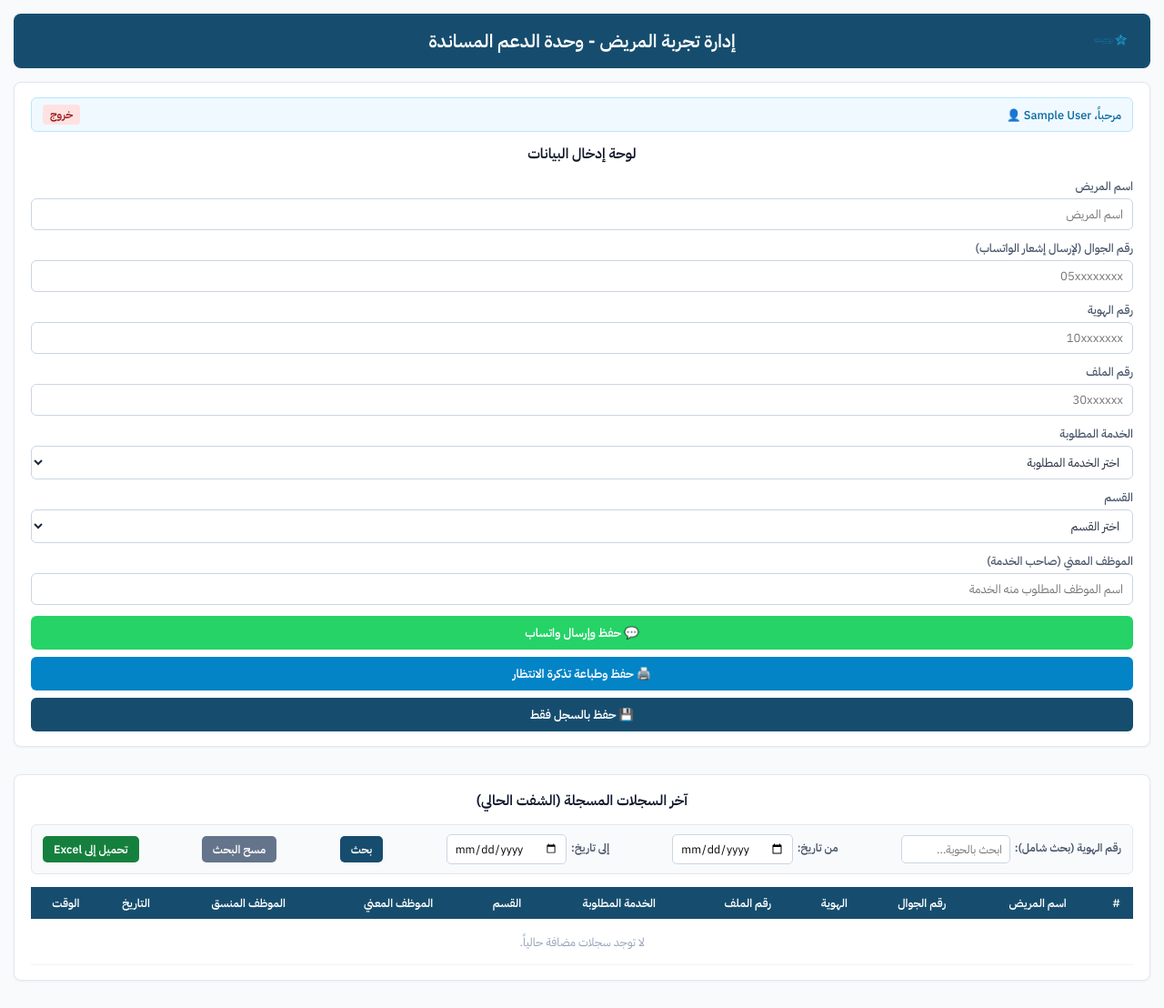
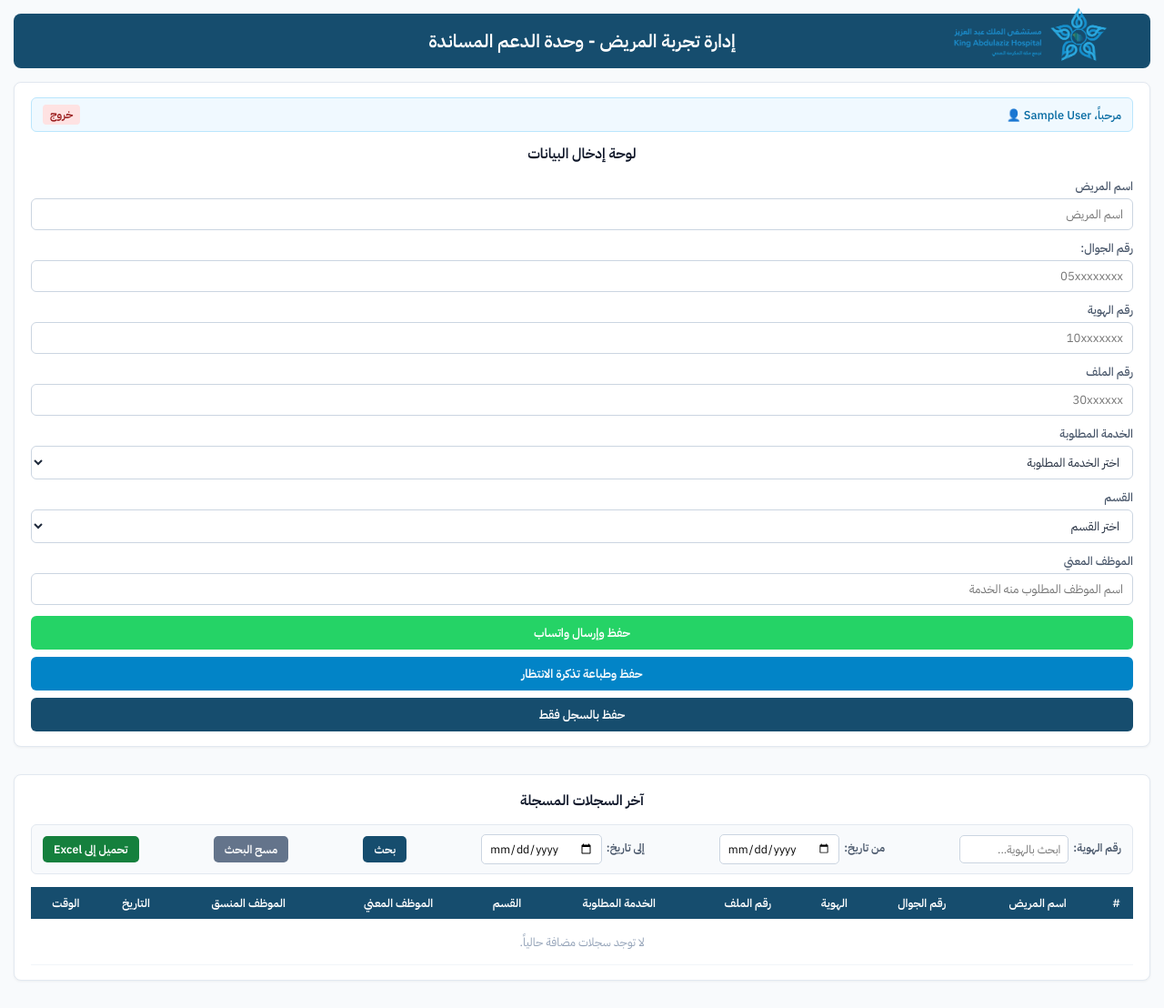
Before and after one commit to faialrajhi/support-unit-system, a Flask app: page / in a window 1280 px wide. Shown: the whole page at 91% size. Run offline with Flask 3, Linux system fonts and the light colour scheme; the visitor is signed in with stand-in values (Sample User, id 1); data that the repository does not hold is empty.

Commit message:
Update index.html

```diff
--- a/templates/index.html
+++ b/templates/index.html
@@ -38,7 +38,7 @@
             min-height: 60px;
         }
         .header-banner img {
-            height: 42px;
+            height: 200px;
             width: auto;
             position: absolute;
             right: 20px;
@@ -309,7 +309,7 @@
                     </div>
 
                     <div class="mb-3">
-                        <label for="patient_phone">رقم الجوال (لإرسال إشعار الواتساب)</label>
+                        <label for="patient_phone">رقم الجوال:</label>
                         <input type="text" id="patient_phone" name="patient_phone" class="form-control" placeholder="05xxxxxxxx" pattern="05[0-9]{8}" maxlength="10">
                     </div>
 
@@ -343,7 +343,7 @@
                             <option value="عدم ظهور الادوية في النظام">عدم ظهور الادوية في النظام</option>
                             <option value="طلب مرافقة جديد">طلب مرافقة جديد</option>
                             <option value="اعادة طلب مرافقة">اعادة طلب مرافقة</option>
-                            <option value="شكوي ضد موظف">شكوي ضد موظف</option>
+                            <option value="شكوي ضد موظف">شكوى ضد موظف</option>
                             <option value="شكوى من خدمة">شكوى من خدمة</option>
                         </select>
                     </div>
@@ -379,19 +379,19 @@
                     </div>
 
                     <div class="mb-3">
-                        <label for="target_employee">الموظف المعني (صاحب الخدمة)</label>
+                        <label for="target_employee">الموظف المعني</label>
                         <input type="text" id="target_employee" name="target_employee" class="form-control" placeholder="اسم الموظف المطلوب منه الخدمة">
                     </div>
 
                     <div class="btn-group-actions">
                         <button type="submit" onclick="submitWithWhatsapp()" class="btn-action btn-whatsapp">
-                            💬 حفظ وإرسال واتساب
+                             حفظ وإرسال واتساب
                         </button>
                         <button type="button" onclick="submitAndPrintTicket()" class="btn-action btn-print">
-                            🖨️ حفظ وطباعة تذكرة الانتظار
+                             حفظ وطباعة تذكرة الانتظار
                         </button>
                         <button type="submit" onclick="submitOnlySave()" class="btn-action btn-save-only">
-                            💾 حفظ بالسجل فقط
+                            حفظ بالسجل فقط
                         </button>
                     </div>
                 </form>
@@ -408,12 +408,12 @@
         <!-- جدول السجلات -->
         <div class="table-container">
             <div class="card">
-                <h4 class="card-title">آخر السجلات المسجلة (الشفت الحالي)</h4>
+                <h4 class="card-title">آخر السجلات المسجلة</h4>
 
                 <form method="GET" action="/" class="filter-bar">
                     <div class="filter-group">
-                        <label>رقم الهوية (بحث شامل):</label>
-                        <input type="text" name="search_id" value="{{ request.args.get('search_id', '') }}" placeholder="ابحث بالحوية..." class="filter-input filter-input-id">
+                        <label>رقم الهوية:</label>
+                        <input type="text" name="search_id" value="{{ request.args.get('search_id', '') }}" placeholder="ابحث بالهوية..." class="filter-input filter-input-id">
                     </div>
 
                     <div class="filter-group">
```
